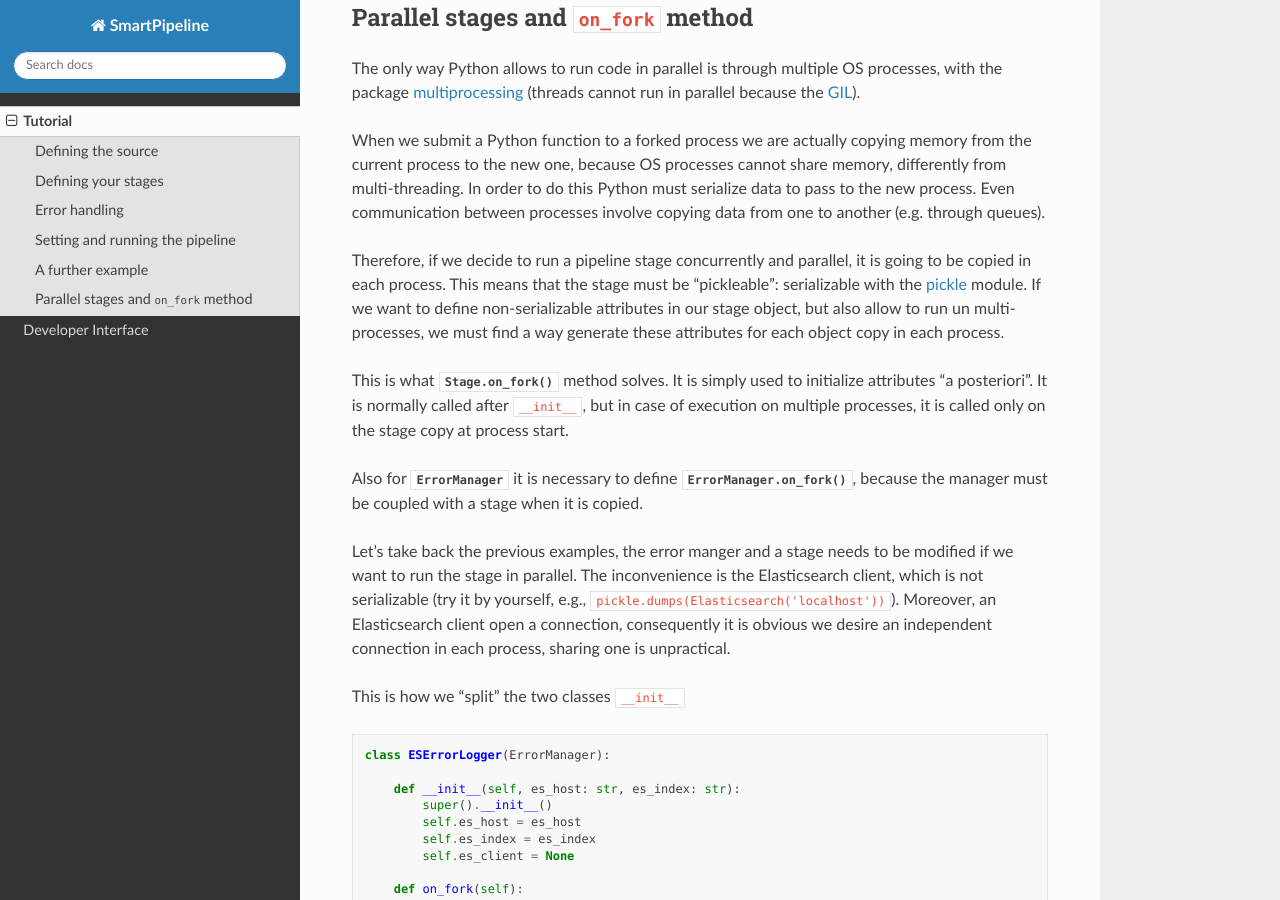
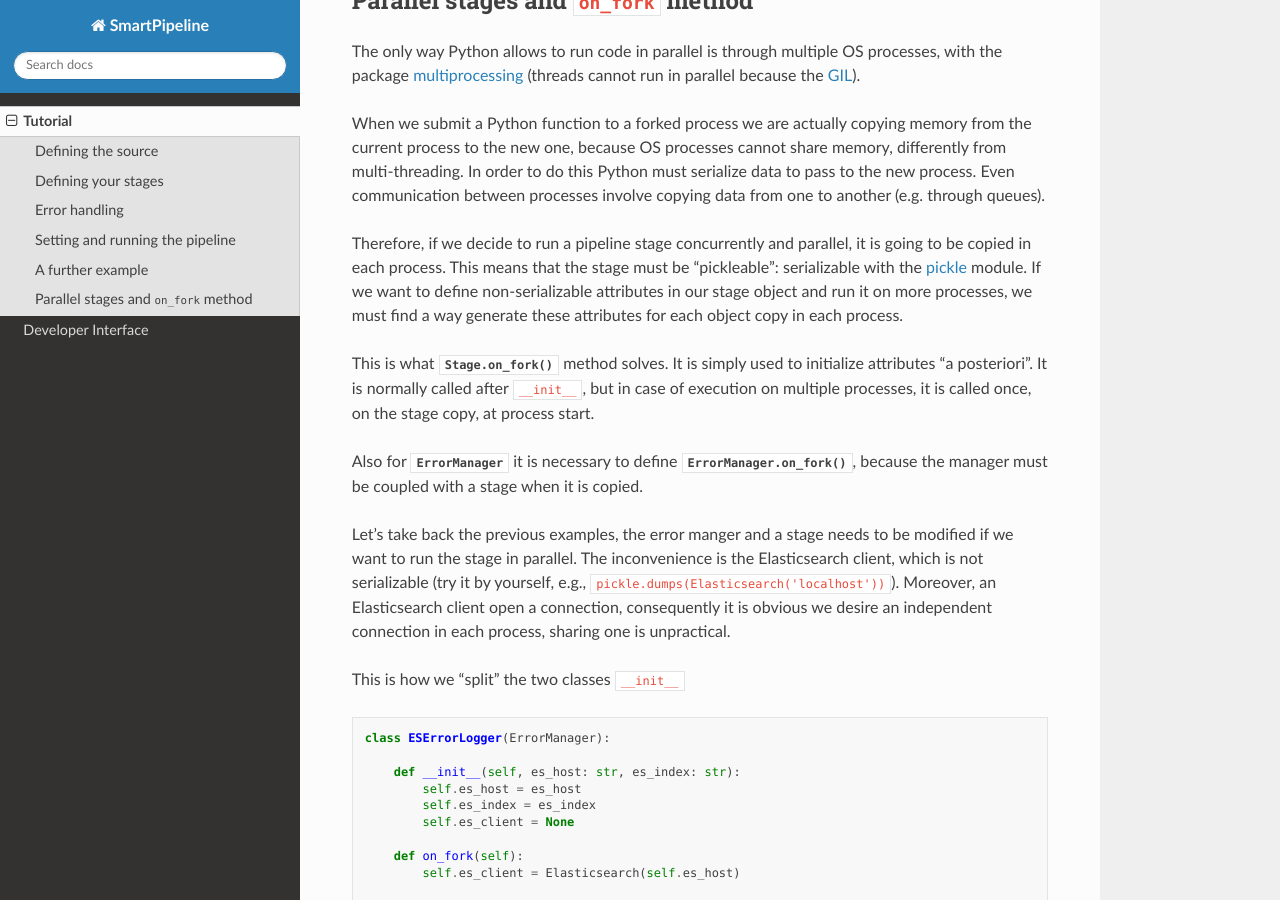
Before and after one commit to giacbrd/SmartPipeline, a Sphinx documentation site: the page built from docs/usage.rst, in a window 1280 px wide and 900 px high, scrolled down 5497 px. Built offline with Sphinx 7.4.7 and the Read the Docs theme 2.0.0, drawn with Linux system fonts in a browser that asks for light colours.

Commit message:
error manager sbclass does not need to call super init

```diff
--- a/docs/usage.rst
+++ b/docs/usage.rst
@@ -209,7 +209,6 @@ More, executables examples can be found in the codebase directory ``examples``.
         """An error manager that writes error info into an Elasticsearch index"""
 
         def __init__(self, es_host: str, es_index: str):
-            super().__init__()
             self.es_host = es_host
             self.es_index = es_index
             self.es_client = Elasticsearch(self.es_host)
@@ -309,13 +308,12 @@ Therefore, if we decide to run a pipeline stage concurrently and parallel,
 it is going to be copied in each process.
 This means that the stage must be "pickleable":
 serializable with the `pickle <https://docs.python.org/3/library/pickle.html>`_ module.
-If we want to define non-serializable attributes in our stage object,
-but also allow to run un multi-processes,
+If we want to define non-serializable attributes in our stage object and run it on more processes,
 we must find a way generate these attributes for each object copy in each process.
 
 This is what :meth:`.Stage.on_fork` method solves. It is simply used to initialize attributes "a posteriori".
 It is normally called after ``__init__``, but in case of execution on multiple processes,
-it is called only on the stage copy at process start.
+it is called once, on the stage copy, at process start.
 
 Also for :class:`.ErrorManager` it is necessary to define :meth:`.ErrorManager.on_fork`,
 because the manager must be coupled with a stage when it is copied.
@@ -333,7 +331,6 @@ This is how we "split" the two classes ``__init__``
     class ESErrorLogger(ErrorManager):
 
         def __init__(self, es_host: str, es_index: str):
-            super().__init__()
             self.es_host = es_host
             self.es_index = es_index
             self.es_client = None
```
Also changed, not shown: 1 other file.
